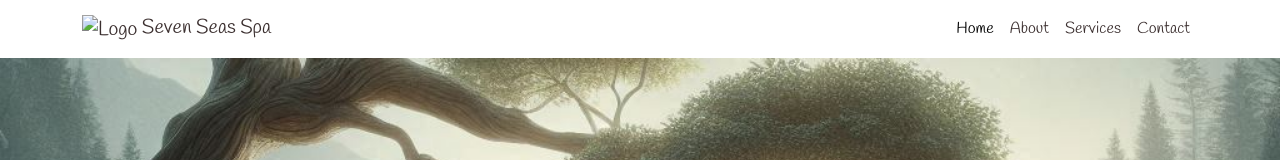
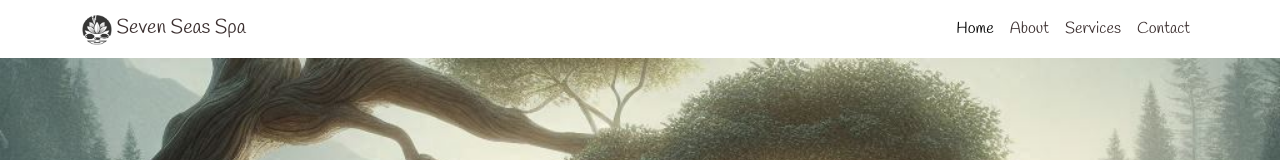
Before and after one commit to IsaacNicholls1/Seven-Seas-Spa, a plain HTML site: page index.html in a window 1280 px wide. Shown: the top 160 px of the page. Drawn offline with nearby package versions, Linux system fonts and the light colour scheme; files that its build step writes are made by us from their sources; files whose address does not match are found by name.

Commit message:
thankyou.html

```diff
--- a/index.html
+++ b/index.html
@@ -18,7 +18,7 @@
     <nav class="navbar navbar-expand-lg navbar-light bg-white navbar-custom">
         <div class="container">
             <a class="navbar-brand" href="#">
-                <img src="assets/images/logo.png" alt="Logo" width="30" height="30">
+                <img src="assets/images/AIIAB_4_2_1_1.png" alt="Logo" width="30" height="30">
                 Seven Seas Spa
             </a>
             <button class="navbar-toggler" type="button" data-bs-toggle="collapse" data-bs-target="#navbarNav"
```
